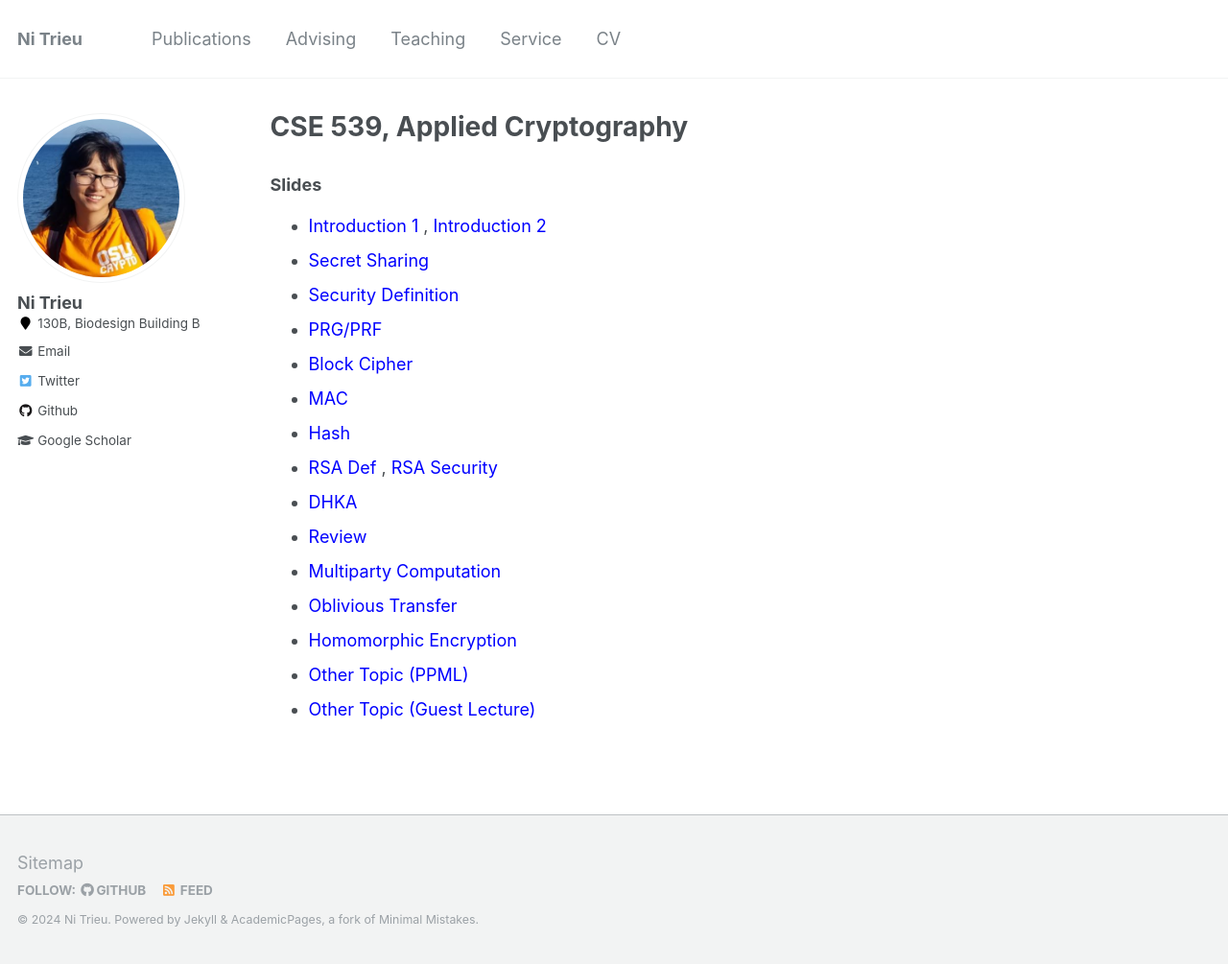
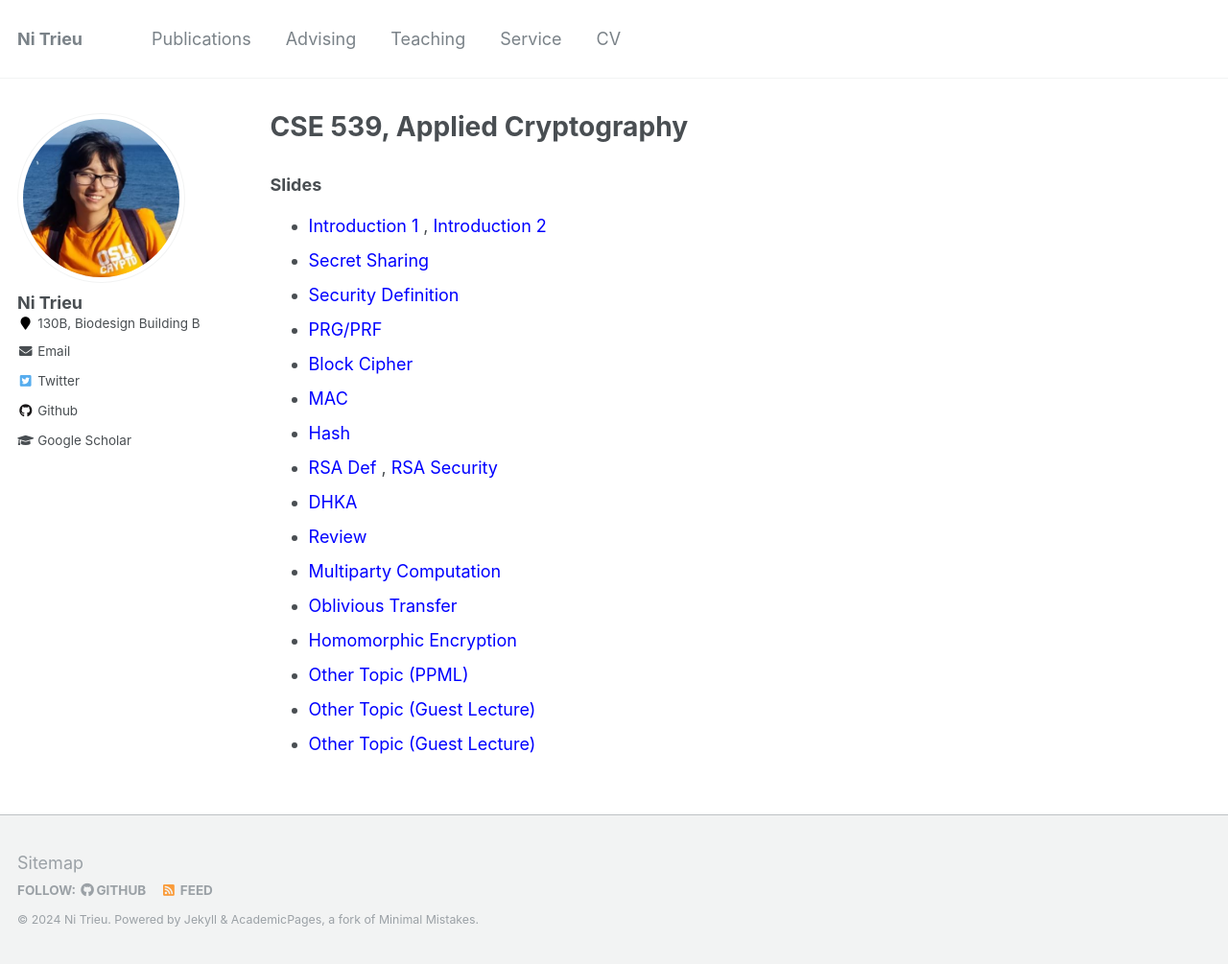
Before and after one commit to nitrieu/nitrieu.github.io, a Jekyll site: the page built from _pages/cse539.md, in a window 1280 px wide and 1005 px high. Shown: the whole window at 96% size. Built offline with Jekyll 4.4.1, drawn with Linux system fonts in a browser that asks for light colours.

Commit message:
Update cse539.md

```diff
--- a/_pages/cse539.md
+++ b/_pages/cse539.md
@@ -22,5 +22,6 @@ author_profile: true
                        <li> <a href="http://nitrieu.github.io/files/lec14.pdf" style="color:blue; text-decoration: none"> Homomorphic Encryption </a>  </li>
                        <li> <a href="http://nitrieu.github.io/files/lec15.pdf" style="color:blue; text-decoration: none"> Other Topic (PPML)</a>  </li>
                          <li> <a href="http://nitrieu.github.io/files/lec16.pdf" style="color:blue; text-decoration: none"> Other Topic (Guest Lecture)</a>  </li>
+                          <li> <a href="http://nitrieu.github.io/files/lec17.pdf" style="color:blue; text-decoration: none"> Other Topic (Guest Lecture)</a>  </li>
 
 </ul>
```
